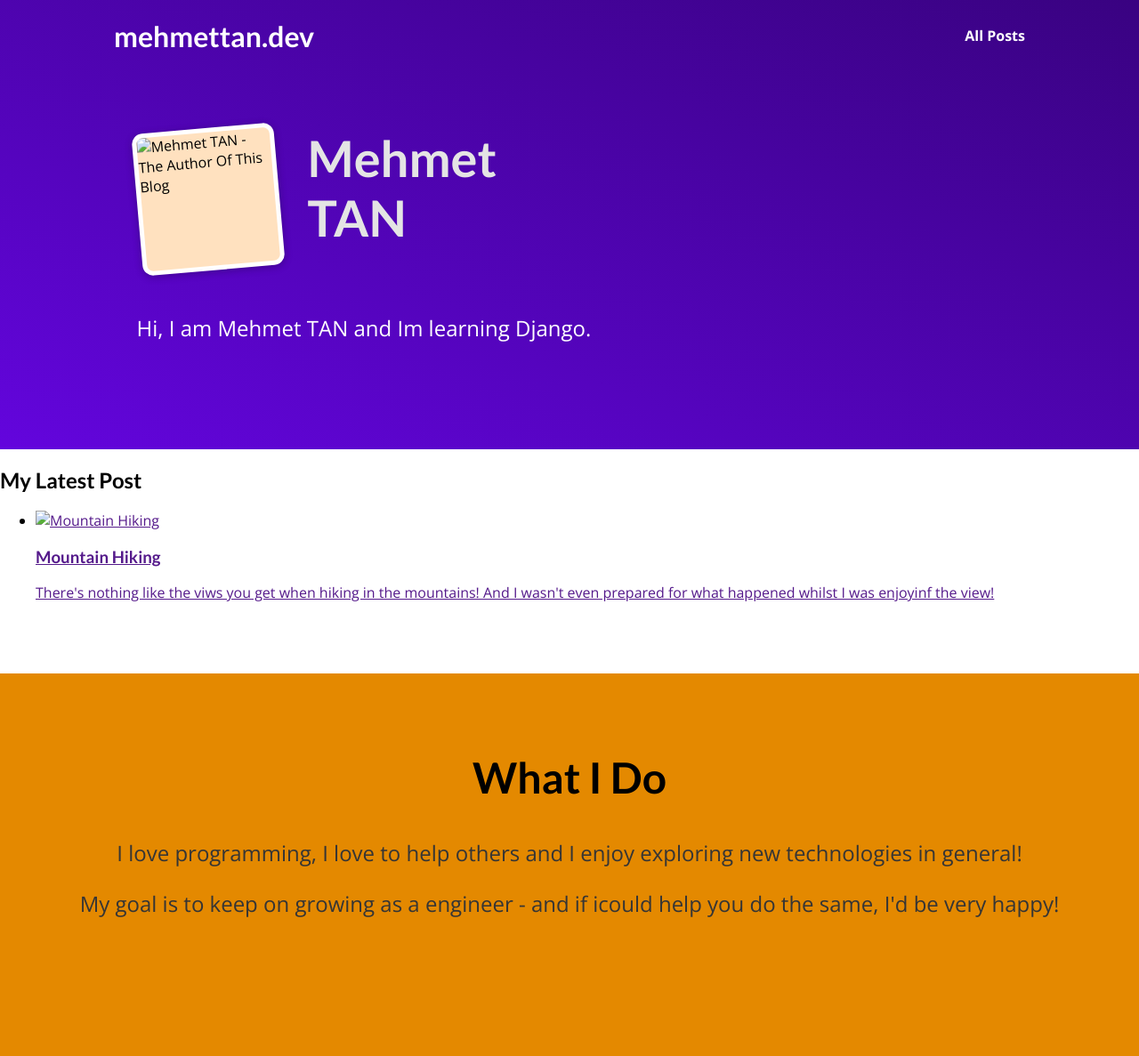
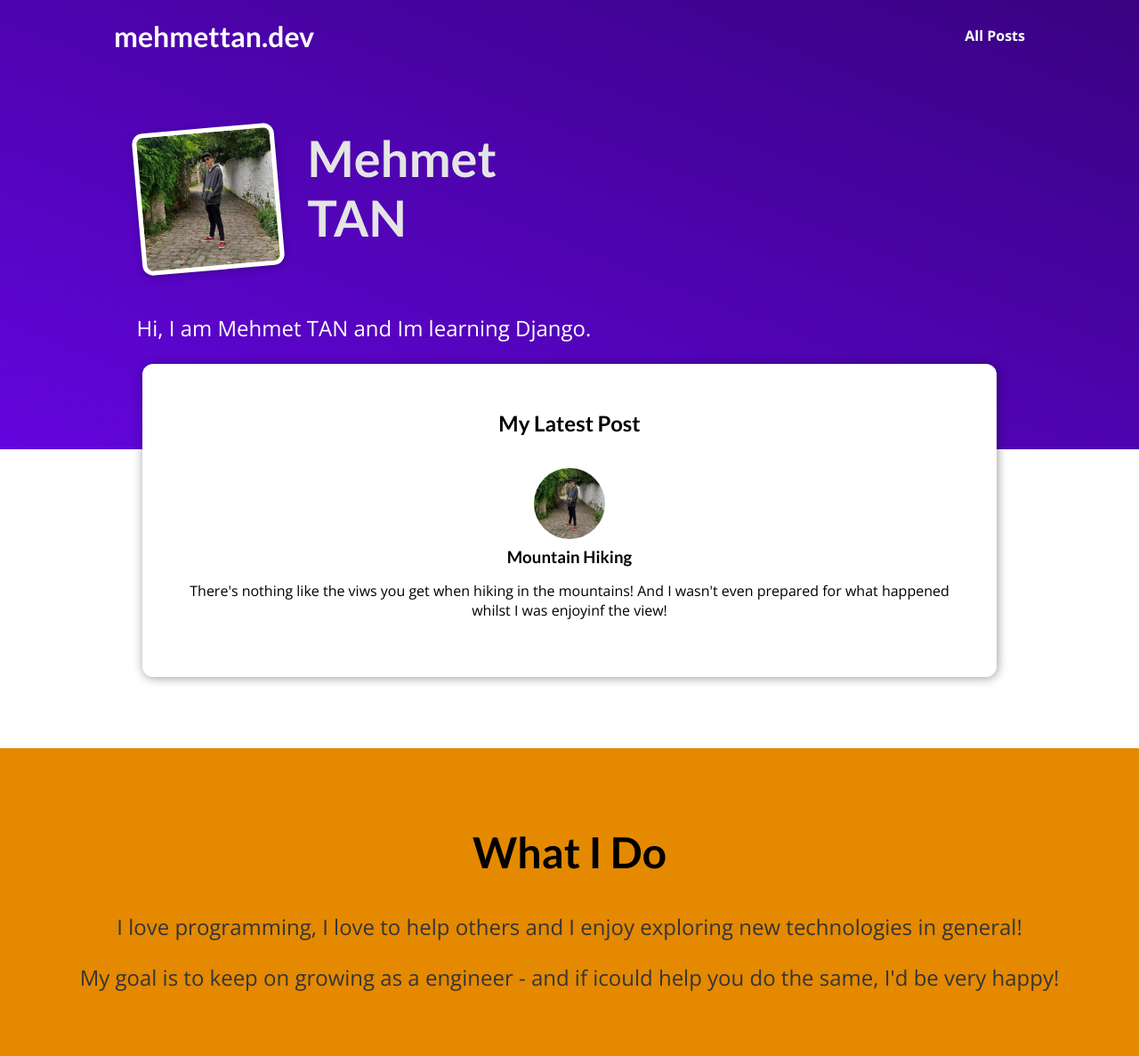
Before and after one commit to suggejimood/django_blog_page, a Django app: page / in a window 1280 px wide. Shown: the whole page at 89% size. Before the commit the page ends 1031 px from the top, so only its background shows below. Run offline with Django 5.2, Linux system fonts and the light colour scheme.

Commit message:
feat: Post css and img added.

```diff
--- /dev/null
+++ b/blog/static/blog/post.css
@@ -0,0 +1,43 @@
+.post {
+  display: flex;
+  flex-direction: column;
+  align-items: center;
+  text-align: center;
+}
+
+.post a {
+  text-decoration: none;
+  color: black;
+  transition: all 0.2s ease;
+  padding: 1rem;
+}
+
+.post a:hover,
+.post a:active {
+  transform: scale(1.1);
+  background-color: #390281;
+  color: white;
+}
+
+.post img {
+  width: 5rem;
+  height: 5rem;
+  object-fit: cover;
+  border-radius: 50%;
+}
+
+.post h3 {
+  margin: 0.25rem 0;
+}
+
+.post time {
+  color: #666666;
+  margin: 0.25rem;
+  font-style: italic;
+  font-size: 0.85rem;
+}
+
+.post:hover time,
+.post:active time {
+  color: white;
+}
--- a/blog/templates/blog/index.html
+++ b/blog/templates/blog/index.html
@@ -5,6 +5,7 @@
 
 {% block css %}
     <link rel="stylesheet" href="{% static "blog/index.css" %}"/>
+    <link rel="stylesheet" href="{% static "blog/post.css" %}"/>
 {% endblock %}
 
 {% block content %}
@@ -17,21 +18,21 @@
 
     <section id="welcome">
         <header>
-            <img src="" alt="Mehmet TAN - The Author Of This Blog"/>
+            <img src="{% static "blog/images/mehmet.png" %}" alt="Mehmet TAN - The Author Of This Blog"/>
             <h2>Mehmet TAN</h2>
         </header>
         <p>Hi, I am Mehmet TAN and Im learning Django.</p>
     </section>
 
-    <section id="latest-post">
+    <section id="latest-posts">
         <h2>My Latest Post</h2>
 
         <ul>
             <li>
                 <article class="post">
                     <a href="">
-                        <img alt="Mountain Hiking"/>
-                        <div class="post_content">
+                        <img src="{% static "blog/images/mehmet.png" %}" alt="Mountain Hiking"/>
+                        <div class="post__content">
                             <h3>Mountain Hiking</h3>
                             <p> There's nothing like the viws you get when hiking in the mountains! And I wasn't even prepared for what happened whilst I was enjoyinf the view!</p>
                         </div>
```
Also changed, not shown: blog/static/blog/images/mehmet.png (added).
